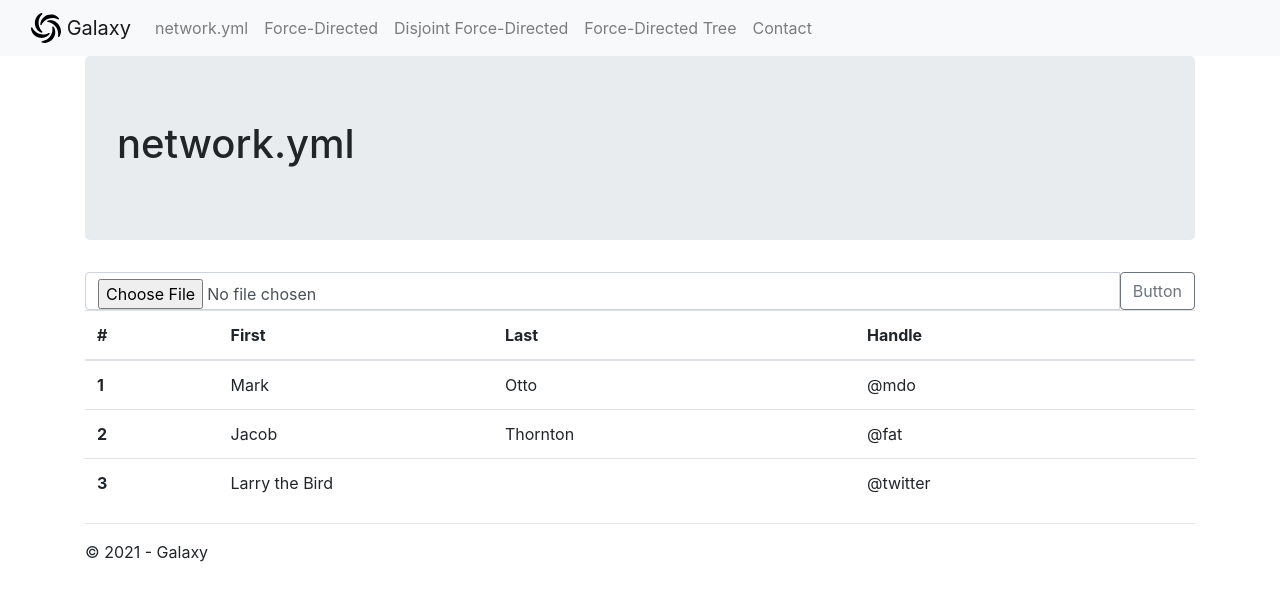
After one commit to sharpspoon/GalaxyNV, a Flask app: page /networkyaml in a window 1280 px wide. The commit adds this page. Shown: the top 601 px of the page. Run offline with Flask 2, Linux system fonts and the light colour scheme; some libraries are stand-ins or nearby versions.

Commit message:
networkyml page work

```diff
--- a/GalaxyNV/templates/layout.html
+++ b/GalaxyNV/templates/layout.html
@@ -20,7 +20,7 @@
             <div class="collapse navbar-collapse" id="navbarNavDropdown">
                 <ul class="navbar-nav">
                     <li class="nav-item">
-                        <a class="nav-link" href="{{ url_for('home') }}">network.yml</a>
+                        <a class="nav-link" href="{{ url_for('networkyaml') }}">network.yml</a>
                     </li>
                     <li class="nav-item">
                         <a class="nav-link" href="{{ url_for('fdg') }}">Force-Directed</a>
@@ -43,7 +43,7 @@
         {% block content %}{% endblock %}
         <hr />
         <footer>
-            <p>&copy; {{ year }} - Galaxy</p>
+            <p>&copy; 2021 - Galaxy</p>
         </footer>
     </div>
 
--- /dev/null
+++ b/GalaxyNV/templates/networkyaml.html
@@ -0,0 +1,43 @@
+{% extends "layout.html" %}
+
+{% block content %}
+
+
+<div class="jumbotron">
+    <h1>network.yml</h1>
+
+</div>
+<div class="input-group">
+    <input type="file" class="form-control" id="inputGroupFile04" aria-describedby="inputGroupFileAddon04" aria-label="Upload">
+    <button class="btn btn-outline-secondary" type="button" id="inputGroupFileAddon04">Button</button>
+</div>
+<table class="table">
+    <thead>
+        <tr>
+            <th scope="col">#</th>
+            <th scope="col">First</th>
+            <th scope="col">Last</th>
+            <th scope="col">Handle</th>
+        </tr>
+    </thead>
+    <tbody>
+        <tr>
+            <th scope="row">1</th>
+            <td>Mark</td>
+            <td>Otto</td>
+            <td>@mdo</td>
+        </tr>
+        <tr>
+            <th scope="row">2</th>
+            <td>Jacob</td>
+            <td>Thornton</td>
+            <td>@fat</td>
+        </tr>
+        <tr>
+            <th scope="row">3</th>
+            <td colspan="2">Larry the Bird</td>
+            <td>@twitter</td>
+        </tr>
+    </tbody>
+</table>
+{% endblock %}
--- a/GalaxyNV/views.py
+++ b/GalaxyNV/views.py
@@ -74,3 +74,10 @@ def fdg():
     return render_template(
         'fdg.html'
     )
+
+@app.route('/networkyaml')
+def networkyaml():
+    """Renders the about page."""
+    return render_template(
+        'networkyaml.html'
+    )
```
Also changed, not shown: 1 other file.
